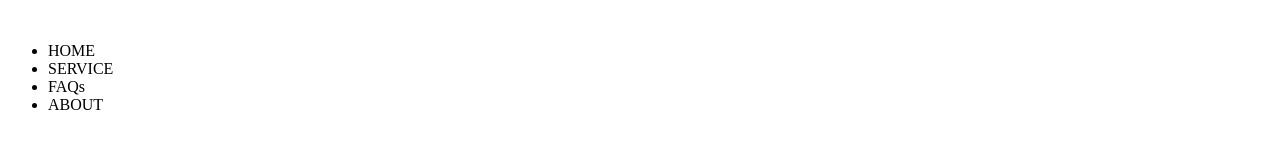
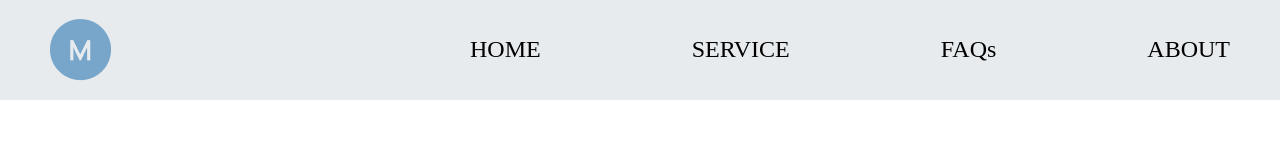
Before and after one commit to Gulomkhujayev/SeniyorS, a plain HTML site: page index.html in a window 1280 px wide. Drawn offline with Linux system fonts and the light colour scheme.

Commit message:
header full version

```diff
--- a/index.html
+++ b/index.html
@@ -8,7 +8,7 @@
 </head>
 <body>
     <header>
-        <img src="" alt="">
+        <img src="./imgs/M-logo.png" alt="">
         <nav>
             <ul>
                 <li>HOME</li>
--- a/style.css
+++ b/style.css
@@ -0,0 +1,40 @@
+* {
+    padding: 0px;
+    margin: 0px;
+    box-sizing: border-box;
+}
+
+header {
+    width: 100%;
+    height: 100px;
+    padding: 50px 50px;
+    background: #E7EBEE;
+    display: flex;
+    align-items: center;
+    justify-content: space-between;
+}
+
+header nav ul {
+    display: flex;
+    align-items: center;
+    list-style: none;
+    gap: 151px;
+}
+
+header nav ul li {
+    font-family: Manrope;
+    font-size: 24px;
+    font-style: normal;
+    font-weight: 500;
+    line-height: 124.023%;
+    cursor: pointer;
+    transition: 0.2s;
+}
+
+header nav ul li:hover {
+    color: #263AEC;
+}
+
+header nav ul li:active {
+    transform: scale(0.95);
+}
```
Also changed, not shown: imgs/M-logo.png (added).
